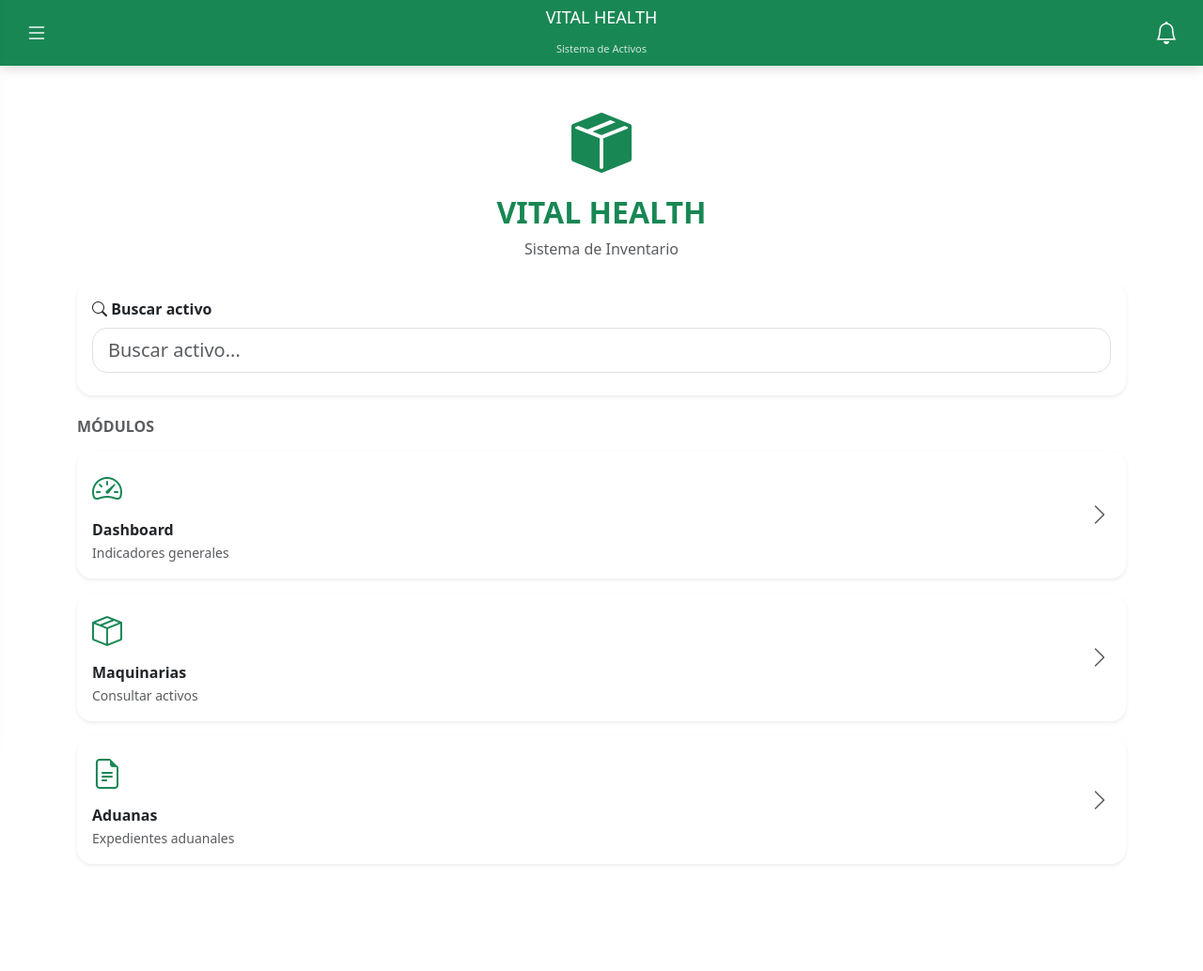
After one commit to GaelFelix29/inventario-vh, a Python web app: template templates/maquinaria_qr/index.html in a window 1280 px wide. The commit adds this page. Shown: the whole page at 94% size. Run offline with Jinja, Linux system fonts and the light colour scheme; the template is opened without the code that fills it, so the values that code supplies are empty.

Commit message:
Implementacion de vista movil V8 inicio con buscadorr

```diff
--- a/app.py
+++ b/app.py
@@ -216,8 +216,10 @@ def admin_required(func):
 @login_required
 def inicio():
 
+    if es_dispositivo_movil():
+        return render_template("maquinaria_qr/index.html")
+
     return render_template("index.html")
-
 
 # ==========================================================
 # LOGIN
--- a/static/css/qr.css
+++ b/static/css/qr.css
@@ -1434,3 +1434,33 @@ body {
     margin-bottom:4px;
 
 }
+
+
+
+.resultado-activo{
+
+    cursor:pointer;
+
+    transition:.2s;
+
+}
+
+.resultado-activo:hover{
+
+    transform:translateY(-2px);
+
+}
+
+.resultado-activo:active{
+
+    background:#19875410;
+
+}
+
+#resultadoBusqueda{
+
+    max-height:300px;
+
+    overflow-y:auto;
+
+}
--- /dev/null
+++ b/templates/maquinaria_qr/base_mobile.html
@@ -0,0 +1,149 @@
+<!DOCTYPE html>
+<html lang="es">
+
+<head>
+
+    <meta charset="UTF-8">
+
+    <meta name="viewport" content="width=device-width, initial-scale=1.0">
+
+    <meta name="theme-color" content="#198754">
+
+    <title>{% block titulo %}Vital Health{% endblock %}</title>
+
+    <link rel="stylesheet" href="{{ url_for('static', filename='css/qr.css') }}">
+
+    <link href="https://cdn.jsdelivr.net/npm/bootstrap-icons@1.11.3/font/bootstrap-icons.min.css" rel="stylesheet">
+
+    <link href="https://cdn.jsdelivr.net/npm/bootstrap@5.3.3/dist/css/bootstrap.min.css" rel="stylesheet">
+    {% block estilos %}
+    {% endblock %}
+
+</head>
+
+<body>
+
+
+    <header class="topbar">
+
+        <button class="icon-btn" id="menuBtn">
+
+            <i class="bi bi-list"></i>
+
+        </button>
+
+        <div class="topbar-center">
+
+            <h1>VITAL HEALTH</h1>
+
+            <small>Sistema de Activos</small>
+
+        </div>
+
+        <button class="icon-btn">
+
+            <i class="bi bi-bell"></i>
+
+        </button>
+
+    </header>
+
+    <!-- Drawer -->
+
+    <div class="drawer" id="drawer">
+
+        <div class="drawer-header">
+
+            <h3>VITAL HEALTH</h3>
+
+            <small>{{ session["nombre"] }}</small>
+
+        </div>
+
+        <a href="/">
+            <i class="bi bi-house-door"></i>
+            Inicio
+        </a>
+
+        <a href="/dashboard">
+            <i class="bi bi-speedometer2"></i>
+            Dashboard
+        </a>
+
+        <a href="/maquinarias">
+            <i class="bi bi-pc-display"></i>
+            Maquinaria
+        </a>
+
+        <a href="/aduanas">
+            <i class="bi bi-truck"></i>
+            Aduanas
+        </a>
+
+        {% if session.get("rol")=="Administrador" %}
+
+        <a href="/usuarios">
+
+            <i class="bi bi-people"></i>
+
+            Usuarios
+
+        </a>
+
+        {% endif %}
+
+        <hr>
+
+        <a href="/logout" class="logout">
+
+            <i class="bi bi-box-arrow-right"></i>
+
+            Cerrar sesión
+
+        </a>
+
+    </div>
+
+    <div class="drawer-overlay" id="overlay"></div>
+
+    <!-- Contenido -->
+
+    <main class="contenido">
+
+        {% block contenido %}
+
+        {% endblock %}
+
+    </main>
+
+    <script>
+
+        const menuBtn = document.getElementById("menuBtn");
+
+        const drawer = document.getElementById("drawer");
+
+        const overlay = document.getElementById("overlay");
+
+        menuBtn.onclick = () => {
+
+            drawer.classList.add("open");
+
+            overlay.classList.add("show");
+
+        };
+
+        overlay.onclick = () => {
+
+            drawer.classList.remove("open");
+
+            overlay.classList.remove("show");
+
+        };
+
+    </script>
+
+    <script src="https://cdn.jsdelivr.net/npm/bootstrap@5.3.3/dist/js/bootstrap.bundle.min.js"></script>
+
+</body>
+
+</html>
--- /dev/null
+++ b/templates/maquinaria_qr/index.html
@@ -0,0 +1,232 @@
+{% extends "maquinaria_qr/base_mobile.html" %}
+
+{% block titulo %}
+Inicio
+{% endblock %}
+
+{% block contenido %}
+
+<div class="container py-4">
+
+    <!-- Bienvenida -->
+    <div class="text-center mb-4">
+
+        <div class="mb-3">
+            <i class="bi bi-box-seam-fill text-success display-3"></i>
+        </div>
+
+        <h2 class="fw-bold text-success">
+            VITAL HEALTH
+        </h2>
+
+        <p class="text-muted mb-0">
+            Sistema de Inventario
+        </p>
+
+    </div>
+
+    <!-- Buscador -->
+    <div class="card shadow-sm border-0 rounded-4 mb-4">
+
+        <div class="card-body">
+
+            <label class="fw-semibold mb-2">
+
+                <i class="bi bi-search"></i>
+
+                Buscar activo
+
+            </label>
+
+            <div class="position-relative">
+
+                <input type="text" id="buscarActivo" class="form-control form-control-lg rounded-4"
+                    placeholder="Buscar activo...">
+
+                <div id="resultadoBusqueda" class="mt-2">
+                </div>
+
+            </div>
+
+        </div>
+
+    </div>
+
+    <!-- Módulos -->
+
+    <h6 class="text-uppercase text-muted fw-bold mb-3">
+        Módulos
+    </h6>
+
+    <div class="d-grid gap-3">
+
+        <a href="#" class="card border-0 shadow-sm rounded-4 text-decoration-none">
+
+            <div class="card-body d-flex justify-content-between align-items-center">
+
+                <div>
+
+                    <i class="bi bi-speedometer2 fs-2 text-success"></i>
+
+                    <div class="fw-bold mt-2">
+                        Dashboard
+                    </div>
+
+                    <small class="text-muted">
+                        Indicadores generales
+                    </small>
+
+                </div>
+
+                <i class="bi bi-chevron-right fs-4 text-muted"></i>
+
+            </div>
+
+        </a>
+
+        <a href="#" class="card border-0 shadow-sm rounded-4 text-decoration-none">
+
+            <div class="card-body d-flex justify-content-between align-items-center">
+
+                <div>
+
+                    <i class="bi bi-box-seam fs-2 text-success"></i>
+
+                    <div class="fw-bold mt-2">
+                        Maquinarias
+                    </div>
+
+                    <small class="text-muted">
+                        Consultar activos
+                    </small>
+
+                </div>
+
+                <i class="bi bi-chevron-right fs-4 text-muted"></i>
+
+            </div>
+
+        </a>
+
+        <a href="#" class="card border-0 shadow-sm rounded-4 text-decoration-none">
+
+            <div class="card-body d-flex justify-content-between align-items-center">
+
+                <div>
+
+                    <i class="bi bi-file-earmark-text fs-2 text-success"></i>
+
+                    <div class="fw-bold mt-2">
+                        Aduanas
+                    </div>
+
+                    <small class="text-muted">
+                        Expedientes aduanales
+                    </small>
+
+                </div>
+
+                <i class="bi bi-chevron-right fs-4 text-muted"></i>
+
+            </div>
+
+        </a>
+
+    </div>
+
+</div>
+
+<script>
+
+const txtBuscar = document.getElementById("buscarActivo");
+const resultados = document.getElementById("resultadoBusqueda");
+
+txtBuscar.addEventListener("input", buscarActivos);
+
+async function buscarActivos() {
+
+    const texto = txtBuscar.value.trim();
+
+    if (texto.length < 2) {
+
+        resultados.innerHTML = "";
+
+        return;
+
+    }
+
+    try {
+
+        const respuesta = await fetch(
+            "/buscar-activos?q=" + encodeURIComponent(texto)
+        );
+
+        const activos = await respuesta.json();
+
+        resultados.innerHTML = "";
+
+        if (activos.length === 0) {
+
+            resultados.innerHTML = `
+                <div class="text-center text-muted py-3">
+                    No se encontraron activos
+                </div>
+            `;
+
+            return;
+
+        }
+
+        activos.forEach(activo => {
+
+            resultados.innerHTML += `
+                <div class="card shadow-sm border-0 rounded-4 mb-2 resultado-activo"
+                     data-id="${activo.id}">
+
+                    <div class="card-body">
+
+                        <div class="fw-bold text-success">
+                            <i class="bi bi-box-seam"></i>
+                            ${activo.id}
+                        </div>
+
+                        <div class="small mt-1">
+                            ${activo.descripcion}
+                        </div>
+
+                        <div class="small text-muted">
+                            <i class="bi bi-geo-alt"></i>
+                            ${activo.ubicacion || "Sin ubicación"}
+                        </div>
+
+                    </div>
+
+                </div>
+            `;
+
+        });
+
+        document.querySelectorAll(".resultado-activo").forEach(card => {
+
+            card.addEventListener("click", function () {
+
+                window.location =
+                    "/maquinarias/" + this.dataset.id;
+
+            });
+
+        });
+
+    } catch (error) {
+
+        console.error(error);
+
+    }
+
+}
+
+</script>
+
+
+
+{% endblock %}
```
